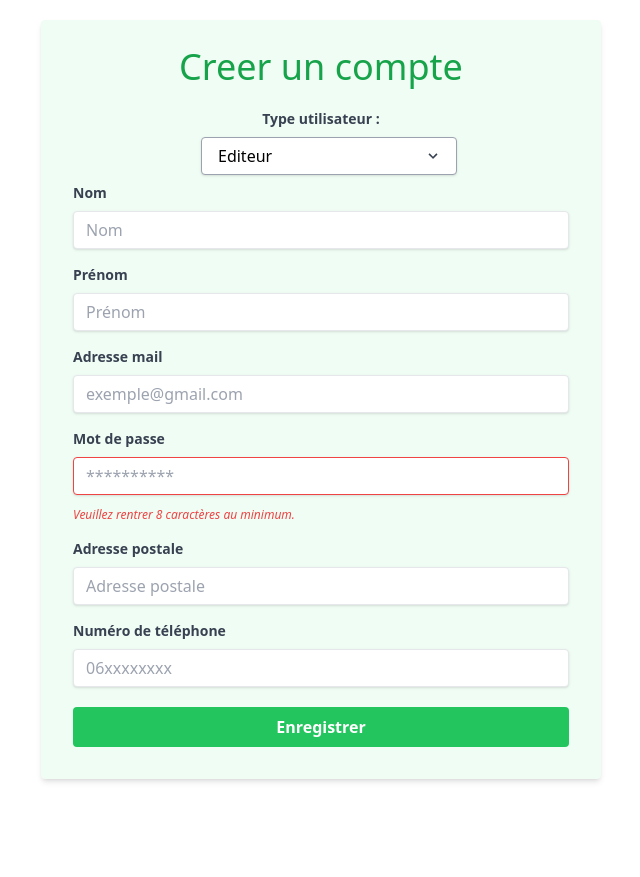
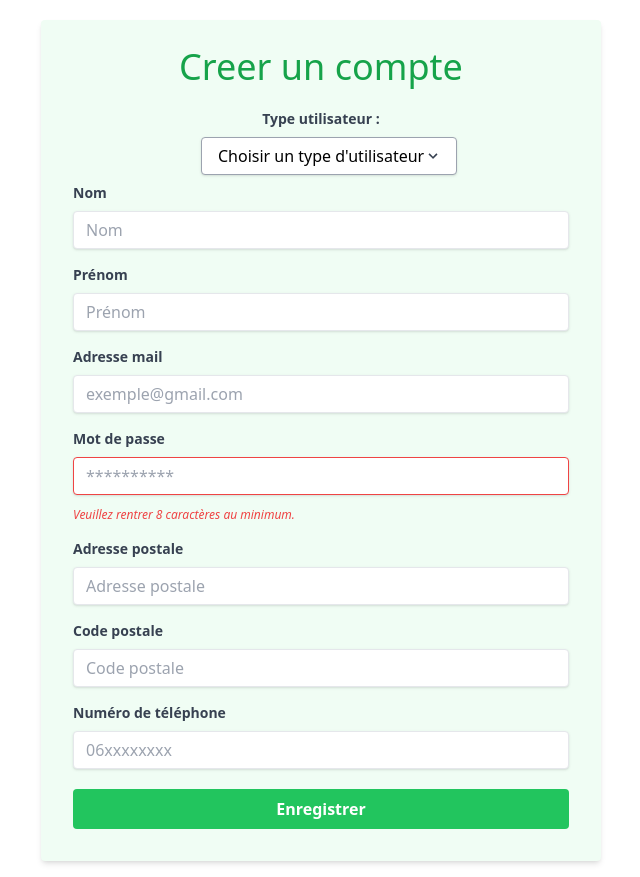
Before and after one commit to Blaccreed/Luddiag, a PHP site: template View/Organisateur/Form/creation_compte.view.php in a window 1280 px wide. Shown: the part 64-941 px from the top of the page, without its empty margins (319-959 px from the left). Before the commit the page ends 846 px from the top, so only its background shows below. Run offline with PHP 8.4, Linux system fonts and the light colour scheme; the template is opened without the code that fills it, so the values that code supplies are empty; some libraries are stand-ins or nearby versions.

Commit message:
Modification creation de compte + ajout creation_compte.js

```diff
--- /dev/null
+++ b/View/Organisateur/Form/creation_compte.js
@@ -0,0 +1,78 @@
+
+const handleChangeUser = (role) => {
+
+    deleteElement();
+
+    let previousdiv = document.getElementById('button-container');
+
+
+    const div = document.createElement('div');
+    const label = document.createElement('label');
+    const input = document.createElement('input');
+
+    div.className="mb-4";
+    label.className = "block text-gray-700 text-sm font-bold mb-2";
+    input.className = "shadow appearance-none border rounded w-full py-2 px-3 text-gray-700 leading-tight focus:outline-none focus:shadow-outline";
+
+    if(role == "Animateur")
+    {
+        input.name="stand"
+        label.innerHTML = "Stand";
+        input.placeholder = "Stand";
+        div.id="stand-container"
+        div.appendChild(label);
+        div.appendChild(input);
+
+    }
+    else if(role == "Exposant")
+    {
+        input.name="type_exposant"
+        label.innerHTML = "Type exposant";
+        input.placeholder="Type d'exposant";
+        div.id="type-exposant-container"
+        div.appendChild(label);
+        div.appendChild(input);
+
+        const divjeux = document.createElement('div');
+        const labeljeux = document.createElement('label');
+        const inputjeux = document.createElement('input');
+
+        divjeux.className = "mb-4";
+        divjeux.id="jeux-container"
+        labeljeux.className = "block text-gray-700 text-sm font-bold mb-2";
+        inputjeux.className = "shadow appearance-none border rounded w-full py-2 px-3 text-gray-700 leading-tight focus:outline-none focus:shadow-outline";
+
+        inputjeux.name = "id_jeux"
+        labeljeux.innerHTML = "Identifiant du jeux";
+        inputjeux.placeholder = "Id jeux";
+
+        divjeux.appendChild(labeljeux);
+        divjeux.appendChild(inputjeux);
+        previousdiv.parentNode.insertBefore(divjeux, previousdiv);
+
+
+    }
+    previousdiv.parentNode.insertBefore(div, previousdiv);
+
+}
+
+const deleteElement = () => {
+    //Delete all the div added previously in the form
+    const divExposant = document.getElementById('type-exposant-container');
+    const divStand = document.getElementById('stand-container');
+    const divJeux = document.getElementById('jeux-container');
+
+    let div = document.getElementById('form-ajout');
+    try{
+        div.removeChild(divExposant);
+    }
+    catch(e){}
+    try{
+        div.removeChild(divStand);
+    }
+    catch(e){}
+    try{
+        div.removeChild(divJeux);
+    }
+    catch(e){}
+}
--- a/View/Organisateur/Form/creation_compte.view.php
+++ b/View/Organisateur/Form/creation_compte.view.php
@@ -1,3 +1,16 @@
+<?php
+    //We are going to see if an isseu has been raised
+    if(isset($_SESSION['error'])){
+        ?>
+        <script>
+            console.log("une erreur à été trouver");
+            alert("<?php echo $_SESSION['error']; ?>");
+        </script>
+        <?php
+        unset($_SESSION['error']);
+    }
+?>
+
 <!DOCTYPE html>
 <html lang="fr" dir="ltr">
 <head>
@@ -6,6 +19,8 @@
     <script src="https://cdn.tailwindcss.com"></script>
     <script src="https://code.jquery.com/jquery-3.5.1.slim.min.js" integrity="sha384-DfXdz2htPH0lsSSs5nCTpuj/zy4C+OGpamoFVy38MVBnE+IbbVYUew+OrCXaRkfj" crossorigin="anonymous"></script>
     <meta name="viewport" content="width=device-width, inital-scale=1, shrink-to-fit=no">
+    <script type="text/javascript" src="../../../View/Organisateur/Form/creation_compte.js"></script>
+    <script type="text/javascript" src="./View/Organisateur/Form/creation_compte.js"></script>
     <!-- <a href="index.php?uc=accueil" style="color: black;">Accueil</a> -->
     <title>Inscription</title>
 </head>
@@ -17,7 +32,7 @@
 
 <div class="w-screen">
 <div class="mt-5 grid items-center justify-center w-full">
-    <form method="POST" action="./View/Organisateur/Form/creation_compte_request.php" class="bg-green-50 shadow-md rounded px-8 pt-6 pb-8 mb-4 w-[35rem]">
+    <form method="POST" action="./View/Organisateur/Form/creation_compte_request.php" class="bg-green-50 shadow-md rounded px-8 pt-6 pb-8 mb-4 w-[35rem]" id="form-ajout">
         <h2 class="font-medium leading-tight text-4xl mt-0 mb-5 text-green-600 grid items-center justify-center">
             Creer un compte
         </h2>
@@ -26,11 +41,11 @@
                 Type utilisateur :
             </label>
             <div class="inline-block relative w-64">
-                <select name="role" class="ml-2 block appearance-none w-full bg-white border border-gray-400 hover:border-gray-500 px-4 py-2 pr-8 rounded shadow leading-tight focus:outline-none focus:shadow-outline" id="type_user">
-                    <option id="editeur">Editeur</option>
-                    <option id="animateur">Animateur</option>
-                    <option id="joueur">Joueur</option>
-                </select>
+                <select onchange="handleChangeUser(value)" name="role" class="ml-2 block appearance-none w-full bg-white border border-gray-400 hover:border-gray-500 px-4 py-2 pr-8 rounded shadow leading-tight focus:outline-none focus:shadow-outline" id="type_user">
+                    <option selected disabled>Choisir un type d'utilisateur</option>
+                    <option value="Exposant" id="editeur">Exposant</option>
+                        <option value="Animateur" id="animateur">Animateur</option>
+                    </select>
                 <div class="pointer-events-none absolute inset-y-0 right-0 grid items-center px-2 text-gray-700">
                     <svg class="fill-current h-4 w-4" xmlns="http://www.w3.org/2000/svg" viewBox="0 0 20 20">
                         <path d="M9.293 12.95l.707.707L15.657 8l-1.414-1.414L10 10.828 5.757 6.586 4.343 8z" />
@@ -71,11 +86,17 @@
         </div>
         <div class="mb-4">
             <label class="block text-gray-700 text-sm font-bold mb-2">
+                Code postale
+            </label>
+            <input name="code_postal" class="shadow appearance-none border rounded w-full py-2 px-3 text-gray-700 leading-tight focus:outline-none focus:shadow-outline" id="adresse" type="text" placeholder="Code postale">
+        </div>
+        <div class="mb-4">
+            <label class="block text-gray-700 text-sm font-bold mb-2">
                 Numéro de téléphone
             </label>
             <input name="tel" class="shadow appearance-none border rounded w-full py-2 px-3 text-gray-700 leading-tight focus:outline-none focus:shadow-outline" id="phone" type="tel" placeholder="06xxxxxxxx">
         </div>
-        <div class="mt-5 grid items-center">
+        <div id="button-container" class="mt-5 grid items-center">
             <button class="bg-green-500 hover:bg-green-700 text-white font-bold py-2 px-4 rounded focus:outline-none focus:shadow-outline" id="enregistrer" type="submit">
                 Enregistrer
             </button>
```
Also changed, not shown: Model/Organisateur.php (+7 -5 lines), View/Organisateur/Form/creation_compte_request.php (+35 -1 lines).
